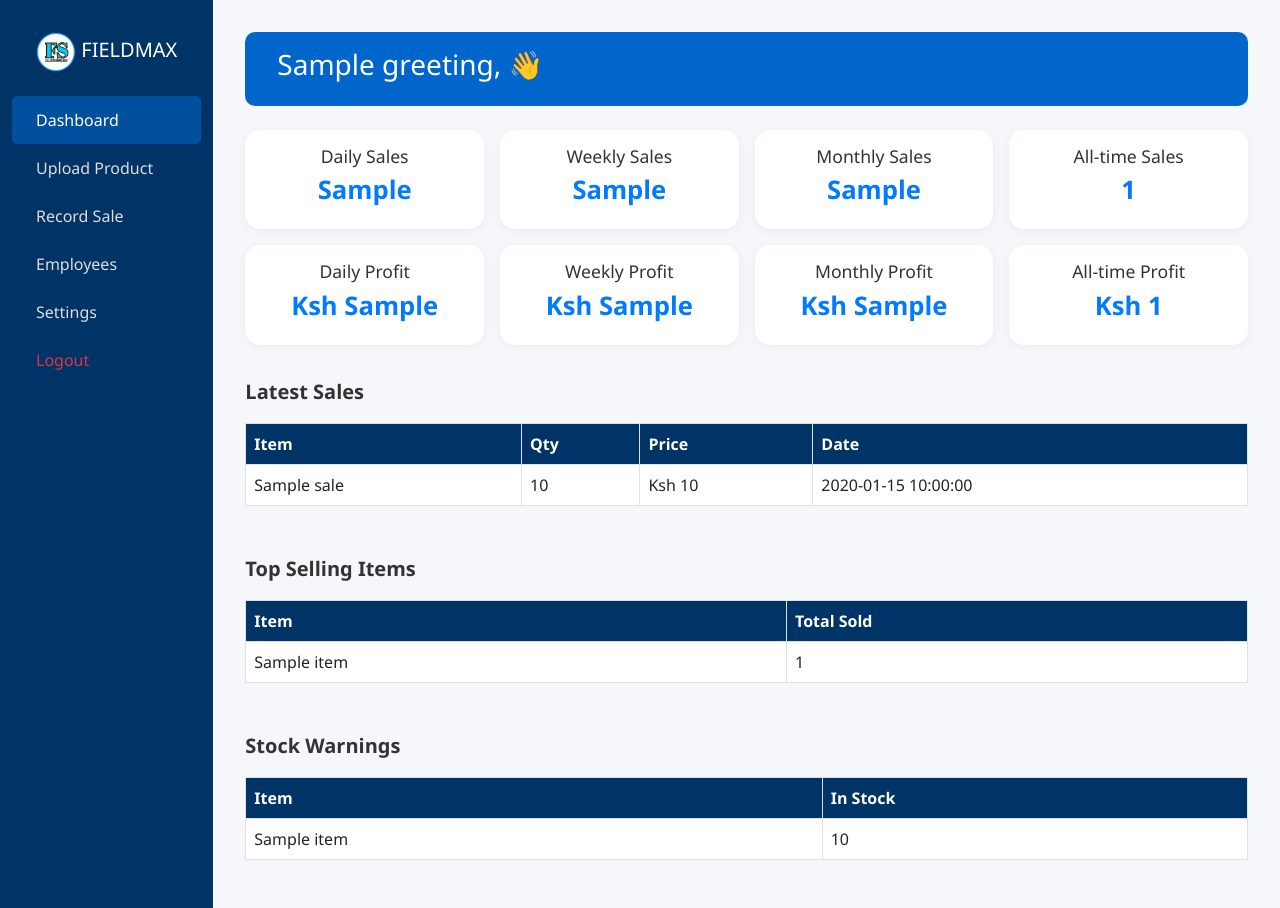
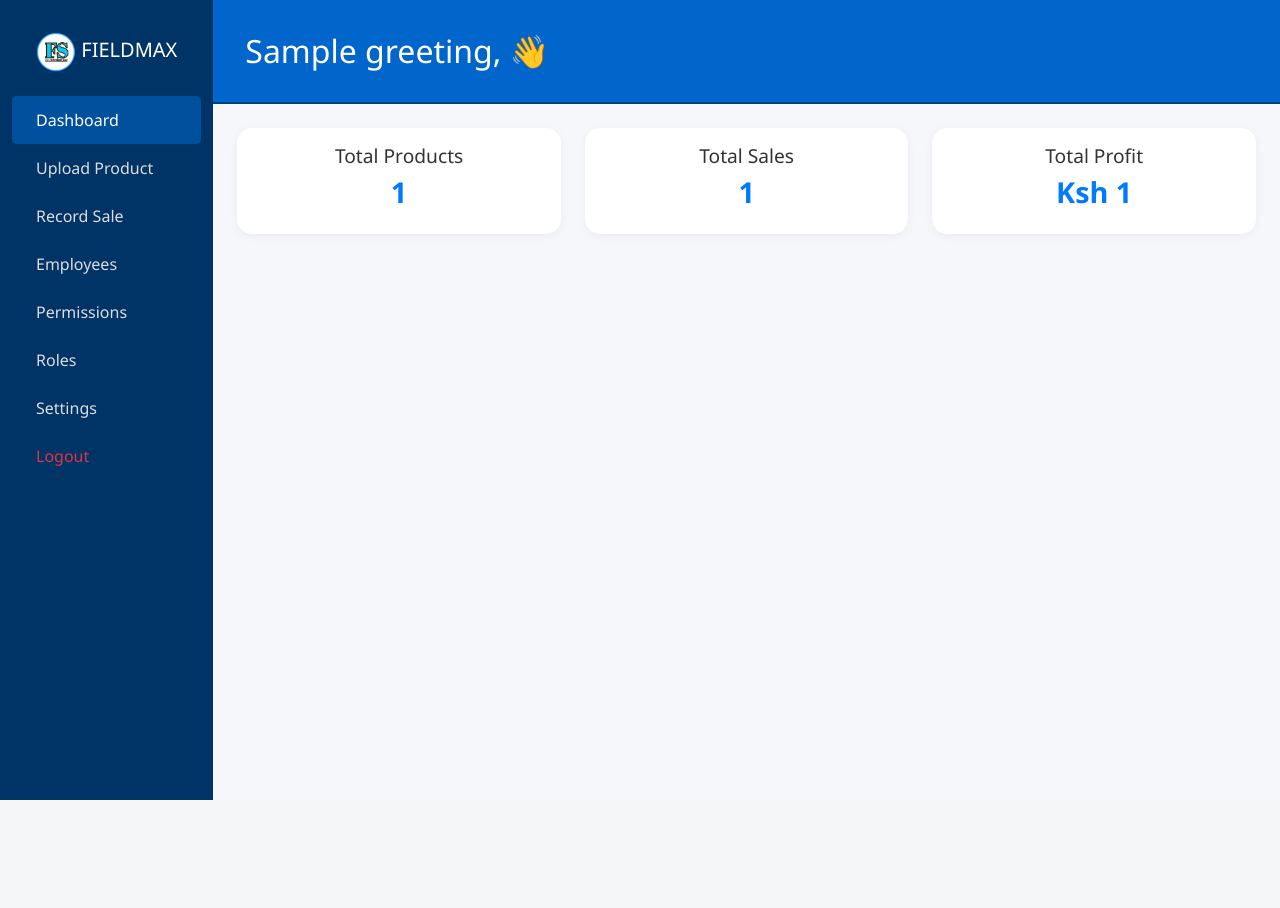
Before and after one commit to Vincentchirchir/fieldmax-sales-app, a Flask app: template templates/dashboard.html in a window 1280 px wide. After the commit the page ends 800 px from the top, so only its background shows below. Run offline with Flask 3, Linux system fonts and the light colour scheme; the template is opened without the code that fills it: most values are stand-ins (such as "Sample title", 1, 10 or a date in 2020); some libraries are stand-ins or nearby versions.

Commit message:
Update dashboard.html

```diff
--- a/templates/dashboard.html
+++ b/templates/dashboard.html
@@ -3,7 +3,7 @@
 <head>
     <meta charset="UTF-8">
     <meta name="viewport" content="width=device-width, initial-scale=1.0">
-    <title>Fieldmax Shop Dashboard</title>
+    <title>Fieldmax Shop</title>
     <link rel="icon" href="static/images/fieldmax_logo/fieldmax_icon.png" type="image/x-icon">
     <link href="https://cdn.jsdelivr.net/npm/bootstrap@5.3.0/dist/css/bootstrap.min.css" rel="stylesheet">
     <link rel="stylesheet" href="https://cdnjs.cloudflare.com/ajax/libs/font-awesome/6.4.0/css/all.min.css">
@@ -34,7 +34,13 @@
             color: white;
         }
         .main {
-            padding: 2rem;
+            padding: 0;
+        }
+        .topbar {
+            background-color: #0066cc;
+            padding: 2rem 2rem;
+            color: white;
+            border-bottom: 2px solid #004080;
         }
         .card {
             border: none;
@@ -42,31 +48,13 @@
             box-shadow: 0 2px 10px rgba(0,0,0,0.05);
         }
         .card h5 {
-            font-size: 1.1rem;
+            font-size: 1.2rem;
             color: #333;
         }
-        .card h3 {
-            font-size: 1.6rem;
+        .card p, .card h3 {
+            font-size: 1.8rem;
             font-weight: bold;
             color: #007bff;
-        }
-        .greeting-bar {
-            background-color: #0066cc;
-            color: white;
-            padding: 1rem 2rem;
-            border-radius: 10px;
-            margin-bottom: 1.5rem;
-        }
-        .table thead th {
-            background-color: #003366;
-            color: white;
-        }
-        .section-title {
-            margin-top: 2rem;
-            margin-bottom: 1rem;
-            font-size: 1.25rem;
-            font-weight: 600;
-            color: #333;
         }
     </style>
 </head>
@@ -78,127 +66,137 @@
             <h5 class="text-white text-center mb-4">
                 <img src="{{ url_for('static', filename='images/fieldmax_logo/fieldmax_icon.png') }}" alt="Fieldmax Logo" style="height: 40px;"> FIELDMAX
             </h5>
-            <a href="#" class="active">Dashboard</a>
-            <a href="/upload-product">Upload Product</a>
-            <a href="/record-sale">Record Sale</a>
-            <a href="/upload-employee">Employees</a>
-            <a href="/setting">Settings</a>
+            <a href="#" class="active" onclick="showSection('dashboard')">Dashboard</a>
+            <a href="#" onclick="showSection('upload')">Upload Product</a>
+            <a href="#" onclick="showSection('sale')">Record Sale</a>
+            <a href="#" onclick="showSection('employee')">Employees</a>
+            <a href="#" onclick="showSection('permission')">Permissions</a>
+            <a href="#" onclick="showSection('role')">Roles</a>
+            <a href="#" onclick="showSection('settings')">Settings</a>
             <a href="{{ url_for('logout') }}" class="text-danger">Logout</a>
         </div>
 
         <!-- Main Content -->
         <div class="col-md-10 main">
-            <div class="greeting-bar">
-                <h3>{{ greeting }}, 👋</h3>
+            <div class="topbar">
+                <h2 class="m-0">{{ greeting }}, 👋</h2>
             </div>
 
-            <!-- Summary Cards -->
-            <div class="row g-3">
-                <div class="col-md-3">
-                    <div class="card p-3 text-center">
-                        <h5>Daily Sales</h5>
-                        <h3>{{ daily_sales }}</h3>
+            <!-- Dashboard Section -->
+            <div id="dashboard" class="p-4">
+                <div class="row">
+                    <div class="col-md-4">
+                        <div class="card text-center">
+                            <div class="card-body">
+                                <h5>Total Products</h5>
+                                <h3>{{ total_products }}</h3>
                             </div>
                         </div>
-                <div class="col-md-3">
-                    <div class="card p-3 text-center">
-                        <h5>Weekly Sales</h5>
-                        <h3>{{ weekly_sales }}</h3>
                     </div>
-                </div>
-                <div class="col-md-3">
-                    <div class="card p-3 text-center">
-                        <h5>Monthly Sales</h5>
-                        <h3>{{ monthly_sales }}</h3>
-                    </div>
-                </div>
-                <div class="col-md-3">
-                    <div class="card p-3 text-center">
-                        <h5>All-time Sales</h5>
+                    <div class="col-md-4">
+                        <div class="card text-center">
+                            <div class="card-body">
+                                <h5>Total Sales</h5>
                                 <h3>{{ total_sales }}</h3>
                             </div>
                         </div>
-                <div class="col-md-3">
-                    <div class="card p-3 text-center">
-                        <h5>Daily Profit</h5>
-                        <h3>Ksh {{ daily_profit }}</h3>
                     </div>
-                </div>
-                <div class="col-md-3">
-                    <div class="card p-3 text-center">
-                        <h5>Weekly Profit</h5>
-                        <h3>Ksh {{ weekly_profit }}</h3>
-                    </div>
-                </div>
-                <div class="col-md-3">
-                    <div class="card p-3 text-center">
-                        <h5>Monthly Profit</h5>
-                        <h3>Ksh {{ monthly_profit }}</h3>
-                    </div>
-                </div>
-                <div class="col-md-3">
-                    <div class="card p-3 text-center">
-                        <h5>All-time Profit</h5>
+                    <div class="col-md-4">
+                        <div class="card text-center">
+                            <div class="card-body">
+                                <h5>Total Profit</h5>
                                 <h3>Ksh {{ total_profit }}</h3>
                             </div>
                         </div>
                     </div>
-
-            <!-- Tables -->
-            <div class="section-title">Latest Sales</div>
-            <div class="table-responsive">
-                <table class="table table-bordered">
-                    <thead>
-                        <tr><th>Item</th><th>Qty</th><th>Price</th><th>Date</th></tr>
-                    </thead>
-                    <tbody>
-                        {% for sale in latest_sales %}
-                        <tr>
-                            <td>{{ sale.item_name }}</td>
-                            <td>{{ sale.quantity }}</td>
-                            <td>Ksh {{ sale.sale_price }}</td>
-                            <td>{{ sale.sale_date }}</td>
-                        </tr>
-                        {% endfor %}
-                    </tbody>
-                </table>
+                </div>
             </div>
 
-            <div class="section-title">Top Selling Items</div>
-            <div class="table-responsive">
-                <table class="table table-bordered">
-                    <thead>
-                        <tr><th>Item</th><th>Total Sold</th></tr>
-                    </thead>
-                    <tbody>
-                        {% for item in top_selling %}
-                        <tr>
-                            <td>{{ item.item_name }}</td>
-                            <td>{{ item.total_sold }}</td>
-                        </tr>
-                        {% endfor %}
-                    </tbody>
-                </table>
+            <!-- Upload Product Section -->
+            <div id="upload" style="display: none" class="p-4">
+                <div class="card p-4">
+                    <h5>Upload Product</h5>
+                    <form method="POST" action="/upload-product">
+                        <div class="mb-3">
+                            <label>Item Code</label>
+                            <input type="text" name="code" class="form-control" required>
+                        </div>
+                        <div class="mb-3">
+                            <label>Item Name</label>
+                            <input type="text" name="name" class="form-control" required>
+                        </div>
+                        <div class="mb-3">
+                            <label>Buying Price</label>
+                            <input type="number" name="buying" step="0.01" class="form-control" required>
+                        </div>
+                        <div class="mb-3">
+                            <label>Selling Price</label>
+                            <input type="number" name="selling" step="0.01" class="form-control" required>
+                        </div>
+                        <div class="mb-3">
+                            <label>Quantity to Add</label>
+                            <input type="number" name="added_stock" class="form-control" required>
+                        </div>
+                        <button type="submit" class="btn btn-primary">Upload</button>
+                    </form>
+                </div>
             </div>
 
-            <div class="section-title">Stock Warnings</div>
-            <div class="table-responsive">
-                <table class="table table-bordered">
-                    <thead>
-                        <tr><th>Item</th><th>In Stock</th></tr>
-                    </thead>
-                    <tbody>
-                        {% for item in low_stock_items %}
-                        <tr>
-                            <td>{{ item.item_name }}</td>
-                            <td>{{ item.in_stock }}</td>
-                        </tr>
-                        {% endfor %}
-                    </tbody>
-                </table>
+            <!-- Record Sale Section -->
+            <div id="sale" style="display: none" class="p-4">
+                <div class="card p-4">
+                    <h5>Record Sale</h5>
+                    <form method="POST" action="/record-sale">
+                        <div class="mb-3">
+                            <label>Item Code</label>
+                            <input type="text" name="item_code" id="item_code" class="form-control" onblur="fetchProduct()" required>
+                        </div>
+                        <div class="mb-3">
+                            <label>Item Name</label>
+                            <input type="text" id="item_name" name="item_name" class="form-control" readonly>
+                        </div>
+                        <div class="mb-3">
+                            <label>Sale Price</label>
+                            <input type="number" name="sale_price" step="0.01" class="form-control" required>
+                        </div>
+                        <div class="mb-3">
+                            <label>Quantity</label>
+                            <input type="number" name="quantity" class="form-control" required>
+                        </div>
+                        <button type="submit" class="btn btn-success">Record Sale</button>
+                    </form>
                 </div>
             </div>
         </div>
     </div>
+</div>
+
+<script>
+    function showSection(sectionId) {
+        document.getElementById('dashboard').style.display = 'none';
+        document.getElementById('upload').style.display = 'none';
+        document.getElementById('sale').style.display = 'none';
+        document.getElementById(sectionId).style.display = 'block';
+
+        const links = document.querySelectorAll('.sidebar a');
+        links.forEach(link => link.classList.remove('active'));
+        event.target.classList.add('active');
+    }
+
+    function fetchProduct() {
+        const code = document.getElementById("item_code").value.trim();
+        fetch(`/get-product/${code}`)
+            .then(response => response.json())
+            .then(data => {
+                if (data.error) {
+                    alert(data.error);
+                } else {
+                    document.getElementById("item_name").value = data.item_name;
+                    document.getElementById("buying_price").value = data.buying_price;
+                    document.getElementById("in_stock").value = data.in_stock;
+                }
+            });
+    }
+</script>
 </body>
 </html>
```
Lines whose indentation alone changed are shown as unchanged.
